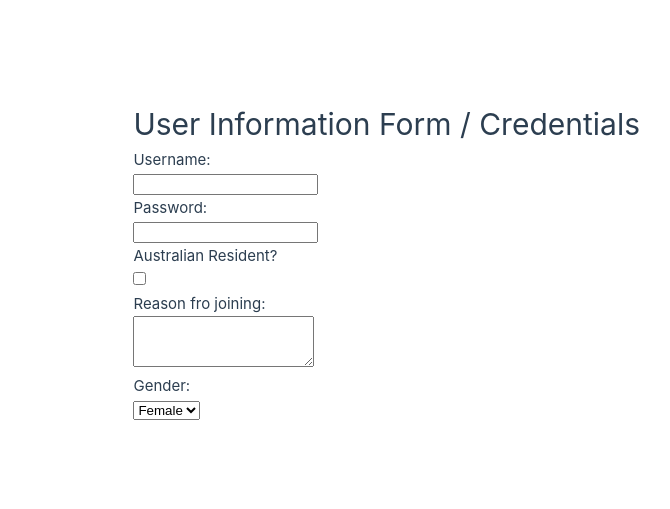
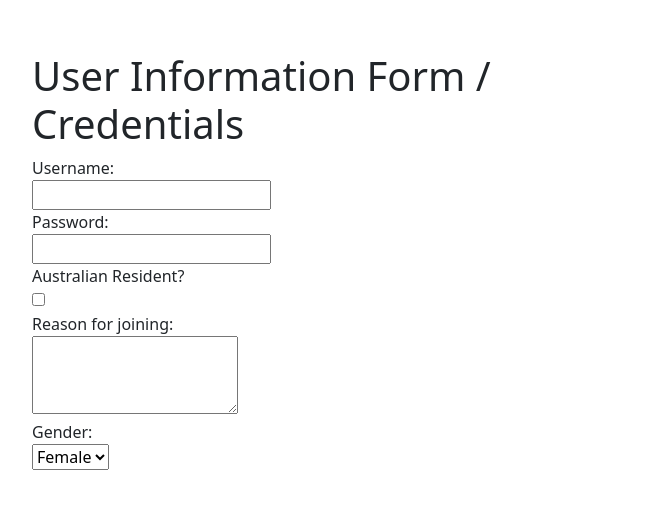
Before and after one commit to Dhivya1910/dhivya-library, a Vue app in the folder dhivya-library/: page / in a window 1280 px wide. Shown: the part 139-648 px from the top of the page, without its empty margins (0-670 px from the left). Built offline with nearby package versions, Linux system fonts and the light colour scheme.

Commit message:
added styles to the form by creating a style.css file and importing it to main.js

```diff
--- a/dhivya-library/package.json
+++ b/dhivya-library/package.json
@@ -9,6 +9,7 @@
     "preview": "vite preview"
   },
   "dependencies": {
+    "bootstrap": "^5.3.3",
     "vue": "^3.4.29"
   },
   "devDependencies": {
--- a/dhivya-library/src/components/Form.vue
+++ b/dhivya-library/src/components/Form.vue
@@ -6,12 +6,12 @@
         <input type = "text" id = "username" name="username"><br>
 
         <label for = "password">Password: </label><br>
-        <input type = "password" id = "p1" name="p1"><br>
+        <input type = "password" id = "password" name="password"><br>
 
         <label for = "isAustralian">Australian Resident? </label><br>
         <input type = "checkbox" id = "isAustralian" name="isAustralian"><br>
 
-        <label for = "reason">Reason fro joining: </label><br>
+        <label for = "reason">Reason for joining: </label><br>
         <textarea id = "reason" name = "reason" rows="3"></textarea><br>
 
         <label for = "gender">Gender: </label><br>
--- a/dhivya-library/src/main.js
+++ b/dhivya-library/src/main.js
@@ -1,5 +1,6 @@
 import './assets/main.css'
-
+// import './style.css'
+import 'bootstrap/dist/css/bootstrap.min.css'
 import { createApp } from 'vue'
 import App from './App.vue'
 
--- /dev/null
+++ b/dhivya-library/src/style.css
@@ -0,0 +1,26 @@
+/* Tag selectors */
+h1{
+    text-align: center;
+    margin-top: 20px;
+    text-shadow: 4px 4px 8px rgba(0,0,0,0.5);
+}
+
+/* Class selector */
+.form{
+    text-align: center;
+    margin-top: 50px;
+}
+
+/* ID selector*/
+#username:focus,
+#password:focus,
+#isAustralian:focus,
+#reason:focus {
+    border-color: #FF6347; /* More obvious border color change (Tomato) */
+    background-color: #FFEBE8;
+}
+
+/* Attribute selectors*/
+select[id="gender"] {
+    background-color: #d3d3d3;
+}
```
Also changed, not shown: 1 other file (tests, documents, lock files or other folders).
